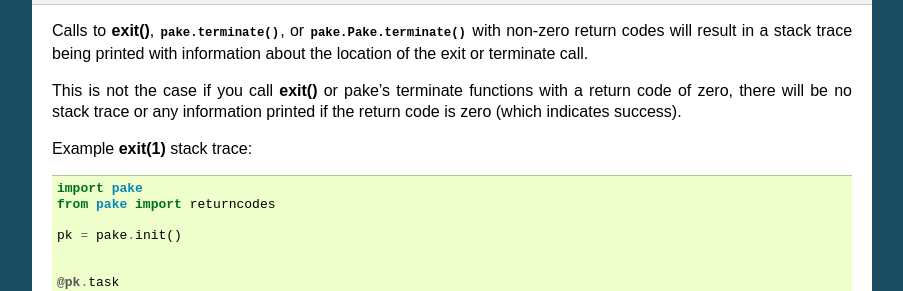
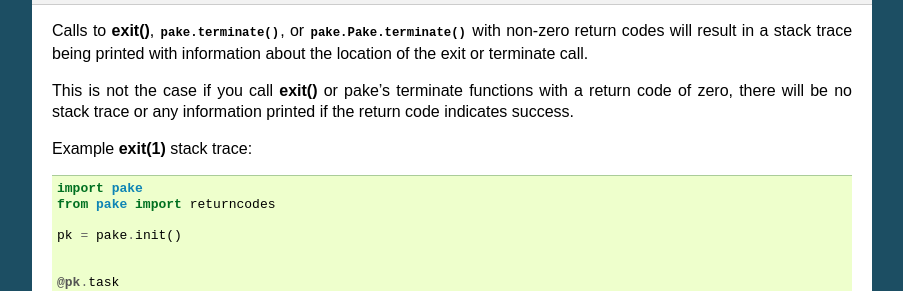
Before and after one commit to Teriks/pake, a Sphinx documentation site: the page built from docs/source/exitingpakefiles.rst, in a window 1280 px wide and 900 px high, scrolled down 2244 px. Shown: the part 178-469 px from the top of the window, without its empty margins (198-1101 px from the left). Built offline with Sphinx 7.4.7, drawn with Linux system fonts in a browser that asks for light colours.

Commit message:
Rewording in exiting pake doc

```diff
--- a/docs/source/exitingpakefiles.rst
+++ b/docs/source/exitingpakefiles.rst
@@ -155,7 +155,7 @@ Calls to **exit()**, :py:meth:`pake.terminate`, or :py:meth:`pake.Pake.terminate
 will result in a stack trace being printed with information about the location of the exit or terminate call.
 
 This is not the case if you call **exit()** or pake's terminate functions with a return code of zero,
-there will be no stack trace or any information printed if the return code is zero (which indicates success).
+there will be no stack trace or any information printed if the return code indicates success.
 
 
 Example **exit(1)** stack trace:
```
